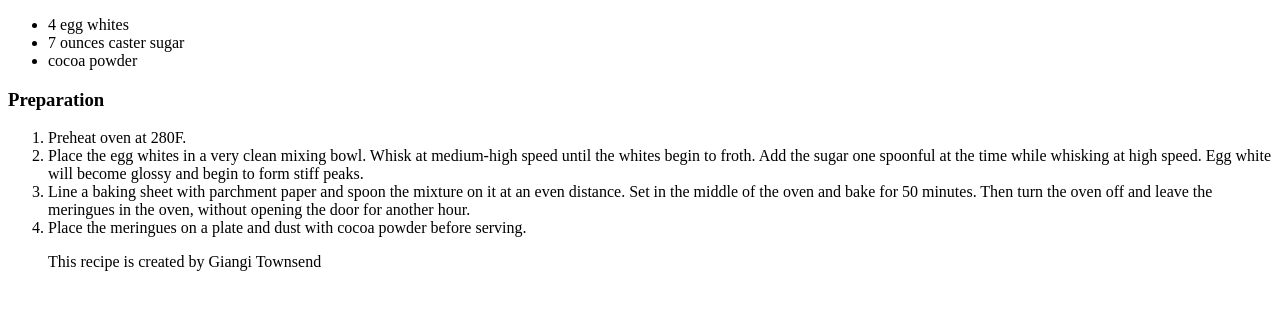
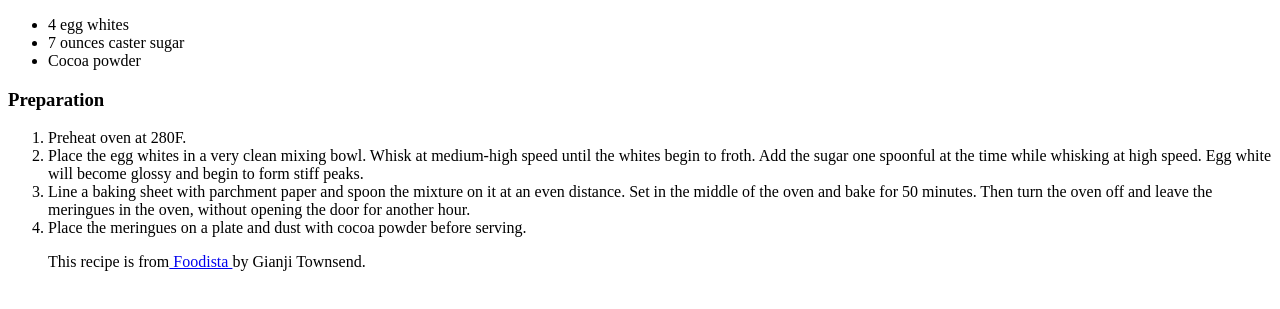
Before and after one commit to avacastelli/avacastelli.github.io, a plain HTML site: page projects/Recipe-html/recipe.html in a window 1280 px wide. Shown: the part 211-520 px from the top of the page. Drawn offline with Linux system fonts and the light colour scheme.

Commit message:
Update recipe.html

```diff
--- a/projects/Recipe-html/recipe.html
+++ b/projects/Recipe-html/recipe.html
@@ -14,7 +14,7 @@
         <ul>
             <li>4 egg whites</li>
             <li>7 ounces caster sugar</li>
-            <li>cocoa powder</li>
+            <li>Cocoa powder</li>
         </ul>
     <h3>Preparation</h3>
         <ol>
@@ -28,6 +28,5 @@
                  Then turn the oven off and leave the meringues in the oven, without opening
                  the door for another hour.</li>
             <li>Place the meringues on a plate and dust with cocoa powder before serving.</li>
-    <p>This recipe is created by Giangi Townsend <a href="https://www.foodista.com/recipe/WNBGXMX3/meringues-with-cocoa-powder"></a></p>
-
+    <p>This recipe is from<a href="https://www.foodista.com/recipe/WNBGXMX3/meringues-with-cocoa-powder"> Foodista </a>by Gianji Townsend.</p>
     </body>
```
